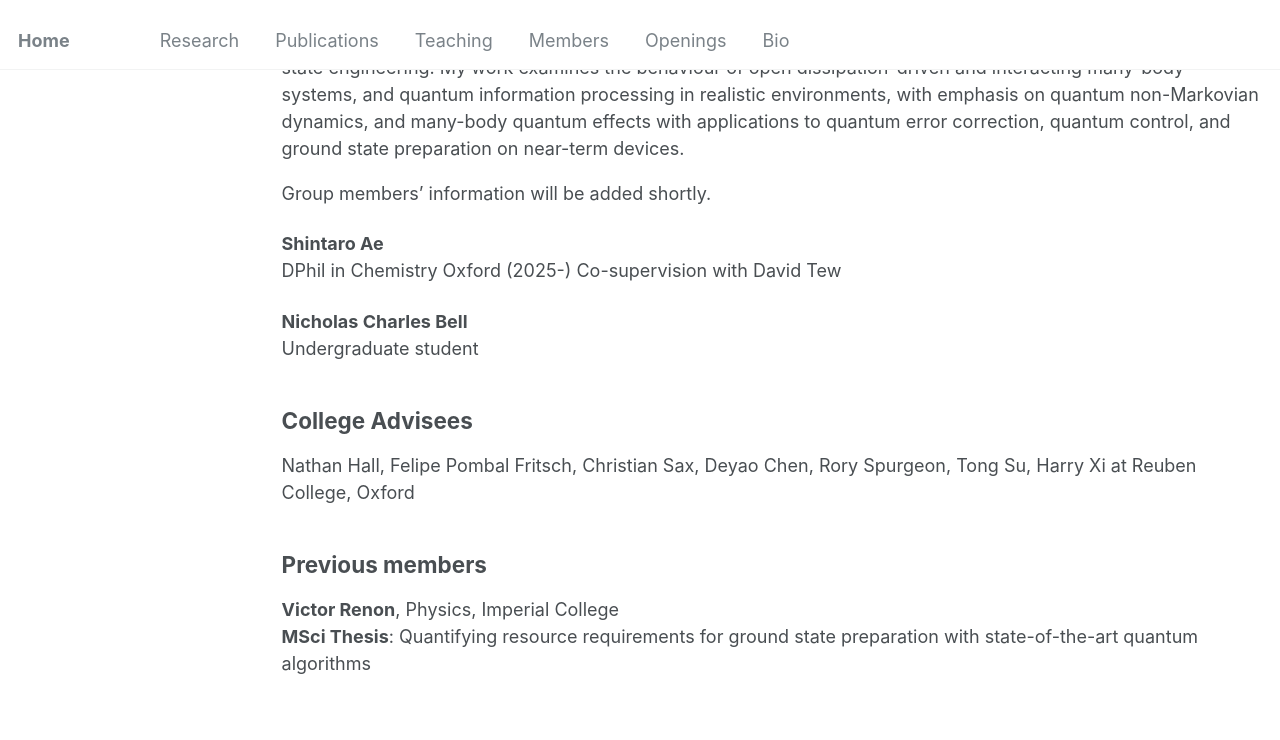
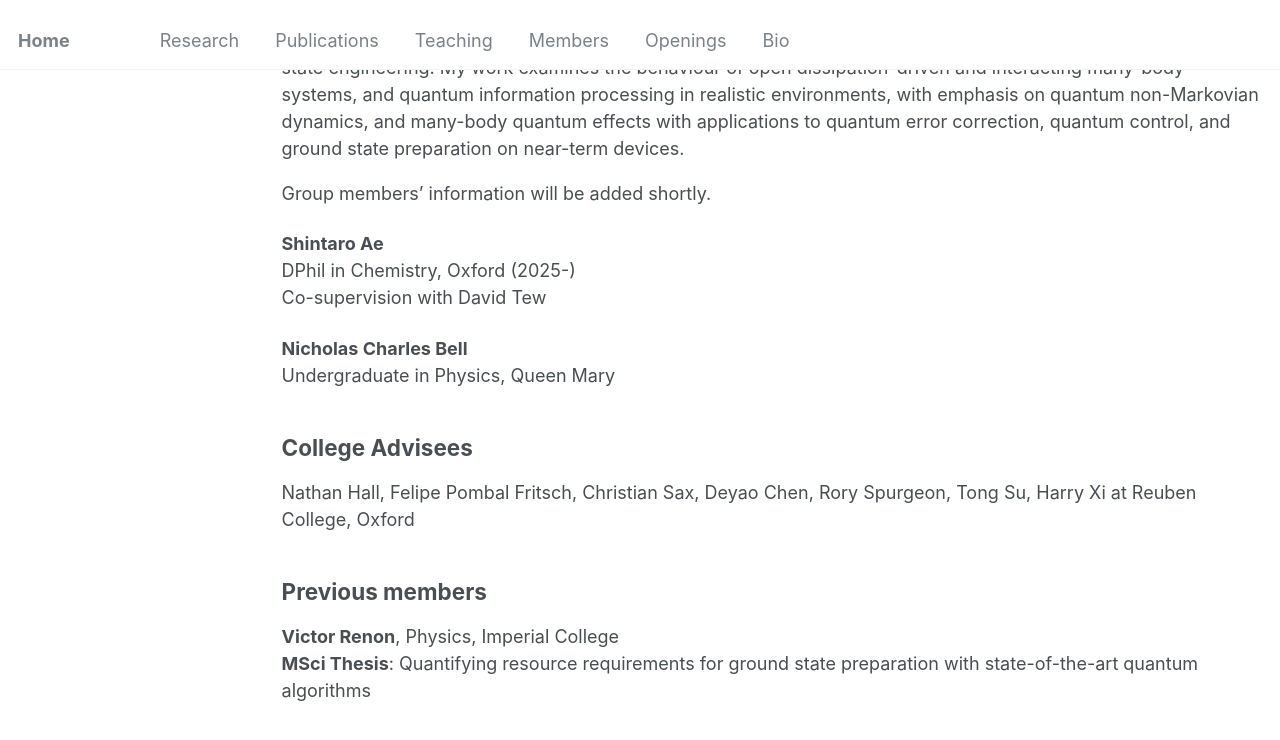
Before and after one commit to jinzhao-sun/jinzhao-sun.github.io, a Jekyll site: the page built from _pages/members.md, in a window 1280 px wide and 900 px high, scrolled down 463 px. Shown: the top 740 px of the window. Built offline with Jekyll 4.4.1, drawn with Linux system fonts in a browser that asks for light colours.

Commit message:
Update members.md

```diff
--- a/_pages/members.md
+++ b/_pages/members.md
@@ -23,11 +23,11 @@ Previously, I was a Researcher at the Hong Kong Research Center of Huawei, where
 Group members' information will be added shortly.
 
 **Shintaro Ae**<br>
-DPhil in Chemistry Oxford (2025-)
+DPhil in Chemistry, Oxford (2025-)<br>
 Co-supervision with David Tew
 
 **Nicholas Charles Bell**<br>
-Undergraduate student
+Undergraduate in Physics, Queen Mary
 
 
 <h2>College Advisees</h2>
```
